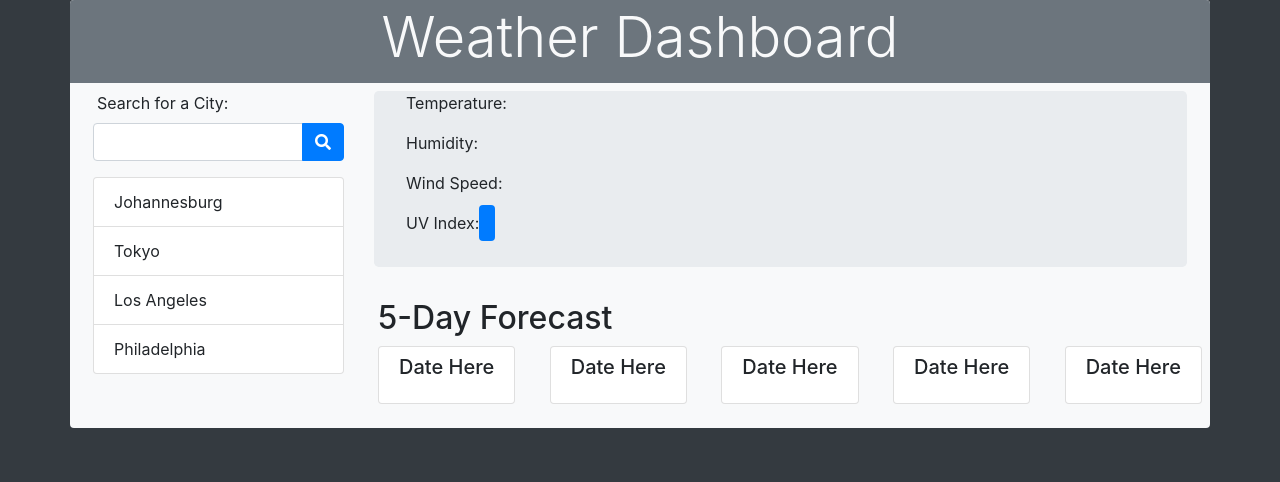
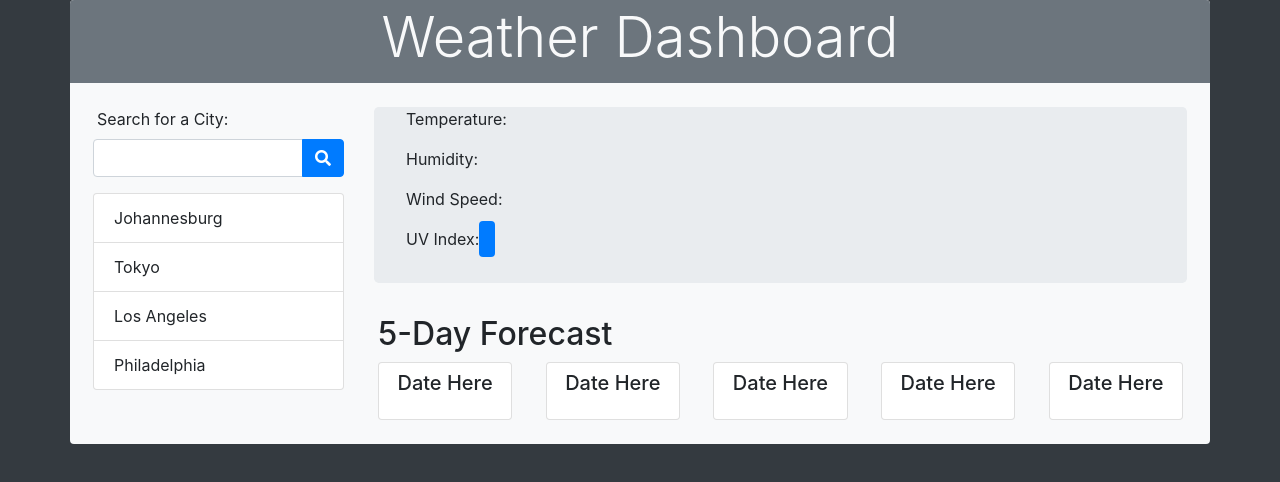
Before and after one commit to SEGH/WeatherDashboard, a plain HTML site: page index.html in a window 1280 px wide. Drawn offline with nearby package versions, Linux system fonts and the light colour scheme; no server answers.

Commit message:
Adjusted margins

```diff
--- a/index.html
+++ b/index.html
@@ -18,7 +18,7 @@
             <h1 class="display-4 col-12">Weather Dashboard</h1>
         </header>
 
-        <div class="row p-2 pb-4">
+        <div class="row p-2 py-4">
 
             <div class="col-12 col-md-3">
                 <label class="ml-1" for="cityInput">Search for a City:</label>
@@ -45,7 +45,7 @@
                 </section>
 
                 <h2 class="row ml-1">5-Day Forecast</h2>
-                <div class="row d-flex justify-content-between ml-md-1" id="cardDeck">
+                <div class="row d-flex justify-content-between mx-md-1" id="cardDeck">
 
                     <div class="card col-6 col-lg-2 p-0">
                         <div class="card-body p-2 text-center">
```
